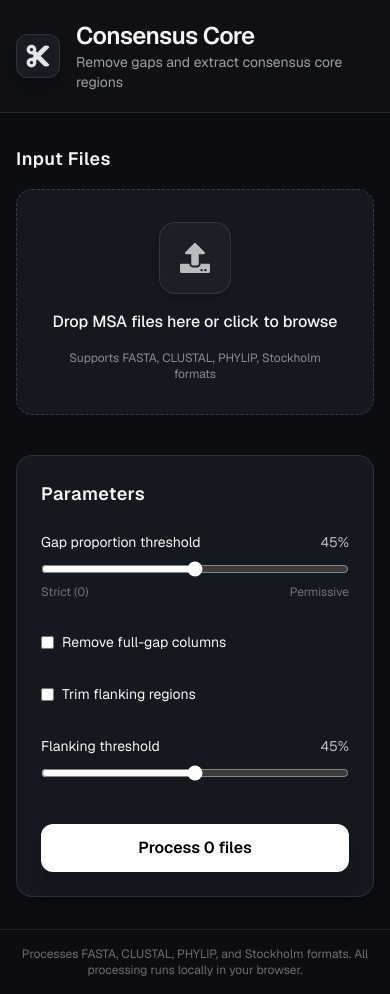
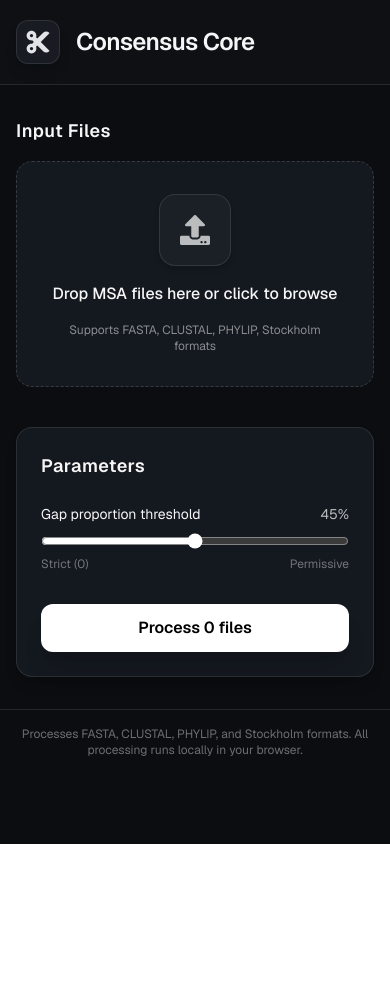
Before and after one commit to Akeemkabiru/consensus-core, a Next.js app: page / in a window 390 px wide. After the commit the page ends 844 px from the top, so only its background shows below. Built offline with nearby package versions, Linux system fonts and the light colour scheme.

Commit message:
Add file upload functionality and clear all option in UI

```diff
--- a/app/page.tsx
+++ b/app/page.tsx
@@ -3,11 +3,17 @@
 import { useRef, useState } from "react";
 import { FaCut, FaUpload } from "react-icons/fa";
 import { IoClose } from "react-icons/io5";
+import axios from "axios";
 
 export default function Home() {
   const fileInputRef = useRef<HTMLInputElement>(null);
   const [files, setFiles] = useState<File[]>([]);
   const [error, setError] = useState<string | null>(null);
+  const [isLoading, setIsLoading] = useState(false);
+
+  // 👇 NEW STATES
+  const [downloadBlob, setDownloadBlob] = useState<Blob | null>(null);
+  const [downloadName, setDownloadName] = useState<string>("");
 
   const allowedExtensions = [
     "fa",
@@ -46,19 +52,70 @@ export default function Home() {
   const validateAndSet = (fileList: FileList) => {
     const validFiles: File[] = [];
     for (const file of fileList) {
-      if (isValidFile(file)) {
-        validFiles.push(file);
-      } else {
-        showError(`Invalid file: ${file.name}`);
-      }
+      if (isValidFile(file)) validFiles.push(file);
+      else showError(`Invalid file: ${file.name}`);
     }
     if (validFiles.length > 0) {
       setFiles(validFiles);
+      setDownloadBlob(null); // reset download state when new files selected
     }
   };
 
   const removeFile = (index: number) => {
     setFiles((prev) => prev.filter((_, i) => i !== index));
+  };
+
+  const clearAll = () => {
+    setFiles([]);
+    setDownloadBlob(null);
+    setDownloadName("");
+  };
+
+  async function handleUpload() {
+    try {
+      setIsLoading(true);
+      setDownloadBlob(null);
+
+      const formData = new FormData();
+      for (const file of files) formData.append("files", file);
+
+      const response = await axios.post(
+        "https://prot-seq-consesus.onrender.com/upload",
+        formData,
+        {
+          responseType: "blob",
+          headers: { "Content-Type": "multipart/form-data" },
+        }
+      );
+
+      let filename = "download";
+      const header = response.headers["content-disposition"];
+      if (header) {
+        const match = header.match(/filename="?(.+)"?/);
+        if (match) filename = match[1];
+      } else {
+        filename = files.length === 1 ? files[0].name : "results.zip";
+      }
+
+      setDownloadBlob(new Blob([response.data]));
+      setDownloadName(filename);
+    } catch (error) {
+      console.error("Upload error:", error);
+      showError("Upload failed! Try again.");
+    } finally {
+      setIsLoading(false);
+    }
+  }
+
+  const triggerDownload = () => {
+    if (!downloadBlob) return;
+
+    const url = window.URL.createObjectURL(downloadBlob);
+    const a = document.createElement("a");
+    a.href = url;
+    a.download = downloadName;
+    a.click();
+    window.URL.revokeObjectURL(url);
   };
 
   return (
@@ -74,7 +131,7 @@ export default function Home() {
               <p className="font-semibold text-2xl sm:text-3xl tracking-tight">
                 Consensus Core
               </p>
-              <p className="text-sm text-white/60">
+              <p className="text-sm text-white/60 hidden md:block">
                 Remove gaps and extract consensus core regions
               </p>
             </div>
@@ -83,6 +140,7 @@ export default function Home() {
 
         <section className="flex justify-center py-8 sm:py-10">
           <div className="w-full max-w-7xl px-4 sm:px-6 flex flex-col lg:flex-row gap-10 lg:gap-12">
+            {/* LEFT SIDE */}
             <div className="w-full lg:w-[55%]">
               <p className="text-lg font-semibold mb-4 tracking-wide">
                 Input Files
@@ -104,8 +162,8 @@ export default function Home() {
                   type="file"
                   hidden
                   multiple
+                  ref={fileInputRef}
                   accept=".fa,.fasta,.clustal,.clu,.phy,.phylip,.sto,.stockholm"
-                  ref={fileInputRef}
                   onChange={handleFileChange}
                 />
 
@@ -145,70 +203,66 @@ export default function Home() {
                       </li>
                     ))}
                   </ul>
+
+                  <button
+                    onClick={clearAll}
+                    className="mt-4 w-full py-2 rounded-xl bg-red-500/20 text-red-300 border border-red-500/30 hover:bg-red-500/30 transition"
+                  >
+                    Clear All
+                  </button>
                 </div>
               )}
             </div>
 
-            <div className="w-full lg:w-[45%] bg-[#14181F] p-6 sm:p-8 rounded-2xl border border-white/10 shadow-lg">
+            {/* RIGHT SIDE */}
+            <div className="w-full lg:w-[45%] h-fit bg-[#14181F] p-6 sm:p-8 rounded-2xl border border-white/10 shadow-lg">
               <p className="text-lg font-semibold mb-6 tracking-wide">
                 Parameters
               </p>
 
+              {/* Dummy sliders remain unchanged */}
               <div className="mb-8">
                 <div className="flex justify-between text-sm mb-1">
                   <p>Gap proportion threshold</p>
                   <p className="text-white/70">45%</p>
                 </div>
-
                 <input
                   type="range"
                   min={0}
                   max={100}
                   className="w-full accent-white h-2 rounded-lg bg-[#1C2129]"
                 />
-
                 <div className="flex justify-between text-xs text-white/40 mt-1">
                   <p>Strict (0)</p>
                   <p>Permissive</p>
                 </div>
               </div>
 
-              <div className="mb-8">
-                <label className="flex items-center gap-2 cursor-pointer">
-                  <input type="checkbox" className="accent-white" />
-                  <span className="text-sm">Remove full-gap columns</span>
-                </label>
-              </div>
-
-              <div className="mb-8">
-                <label className="flex items-center gap-2 cursor-pointer">
-                  <input type="checkbox" className="accent-white" />
-                  <span className="text-sm">Trim flanking regions</span>
-                </label>
-              </div>
-
-              <div className="mb-10">
-                <div className="flex justify-between text-sm mb-1">
-                  <p>Flanking threshold</p>
-                  <p className="text-white/70">45%</p>
-                </div>
-
-                <input
-                  type="range"
-                  min={0}
-                  max={100}
-                  className="w-full accent-white h-2 rounded-lg bg-[#1C2129]"
-                />
-              </div>
-
-              <button className="w-full py-3 rounded-xl bg-white text-black font-semibold shadow-xl hover:bg-white/90 active:scale-[0.98] transition">
-                Process {files.length} {files.length === 1 ? "file" : "files"}
+              {/* SUBMIT / DOWNLOAD BUTTON */}
+              <button
+                disabled={isLoading || files.length === 0}
+                onClick={downloadBlob ? triggerDownload : handleUpload}
+                className={`w-full py-3 rounded-xl font-semibold shadow-xl transition
+                  ${
+                    downloadBlob
+                      ? "bg-green-400 text-black hover:bg-green-300"
+                      : isLoading
+                      ? "bg-white/40 text-black cursor-not-allowed"
+                      : "bg-white text-black hover:bg-white/90"
+                  }`}
+              >
+                {downloadBlob
+                  ? "Download Result"
+                  : isLoading
+                  ? "Processing…"
+                  : `Process ${files.length} ${
+                      files.length === 1 ? "file" : "files"
+                    }`}
               </button>
             </div>
           </div>
         </section>
 
-        {/* FOOTER */}
         <footer className="w-full border-t border-white/10 py-4 flex justify-center px-4">
           <p className="text-xs text-white/40 text-center">
             Processes FASTA, CLUSTAL, PHYLIP, and Stockholm formats. All
--- a/package.json
+++ b/package.json
@@ -9,6 +9,7 @@
     "lint": "eslint"
   },
   "dependencies": {
+    "axios": "^1.13.2",
     "next": "16.0.7",
     "react": "19.2.0",
     "react-dom": "19.2.0",
```
Also changed, not shown: 1 other file (tests, documents, lock files or other folders).
